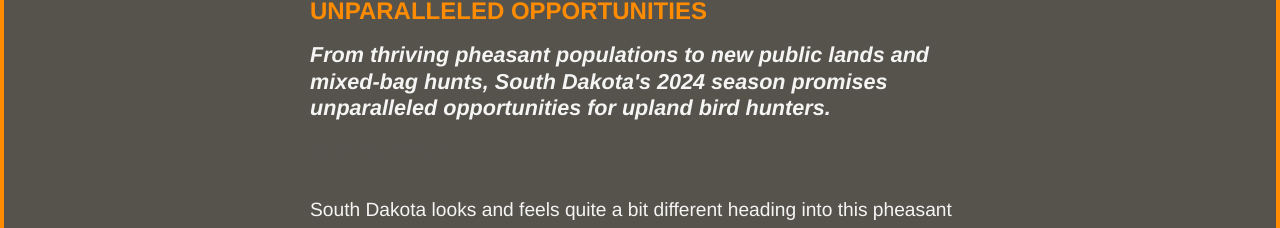
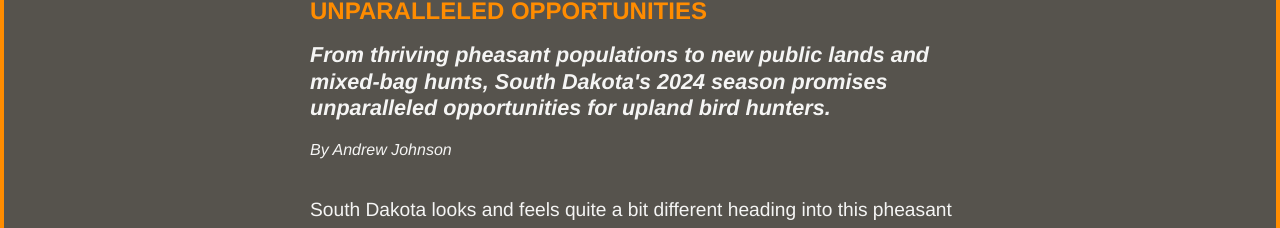
Before and after one commit to joetower/pf-cc, a website: page index.html in a window 1280 px wide. Shown: the part 776-1004 px from the top of the page. Drawn offline with Linux system fonts and the dark colour scheme; files whose address does not match are found by name; a web font is replaced by a local one.

Commit message:
dark mode byline. Ideally all text should use specific variables to reset for dark mode

```diff
--- a/src/main.css
+++ b/src/main.css
@@ -377,6 +377,7 @@
     background-color: hsl(36, 6%, 32%);
   }
   p,
+  .blog__byline,
   .blog__intro,
   .blog__title,
   .blog__header__top,
```
Also changed, not shown: src/main-compiled.css.
